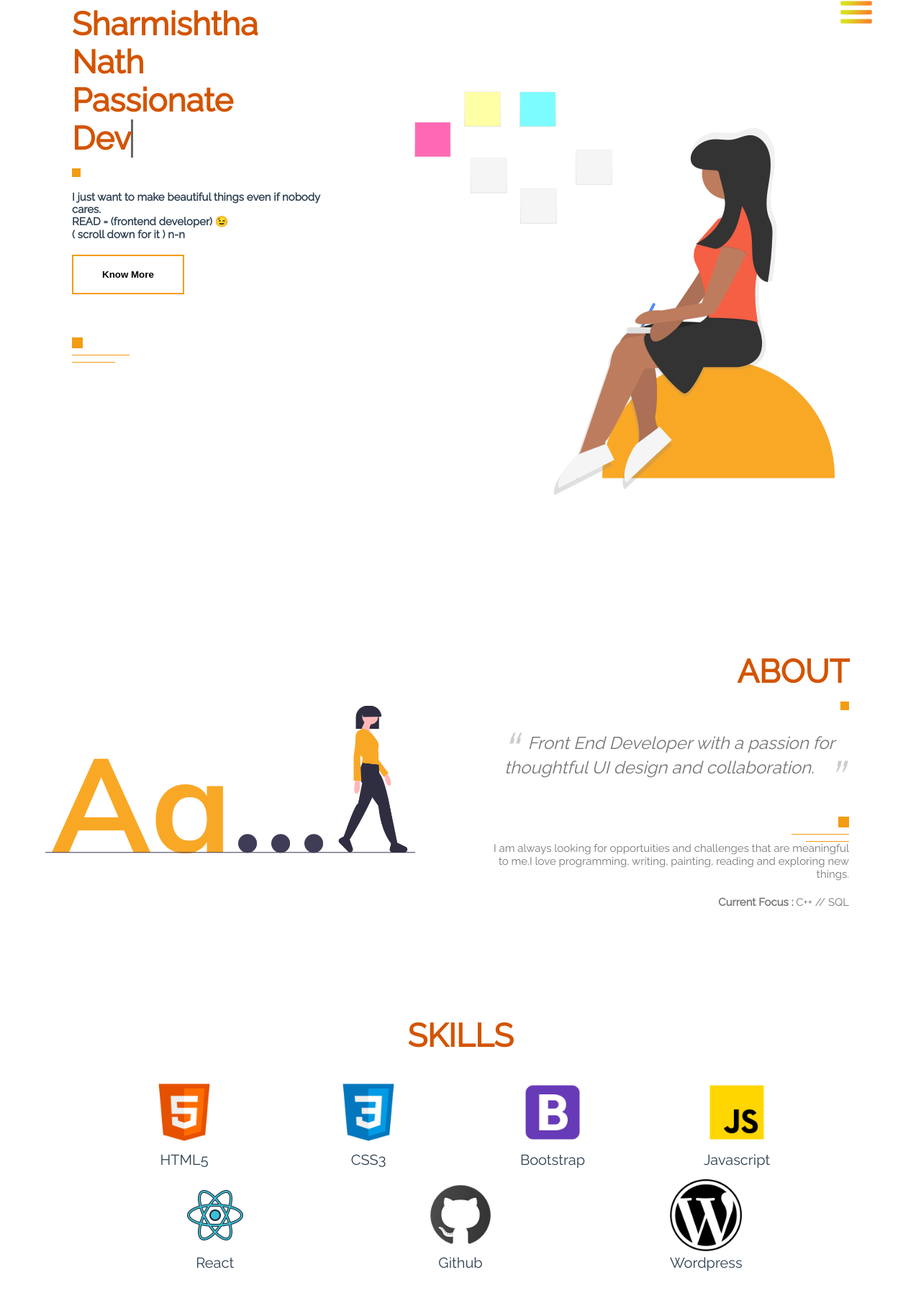
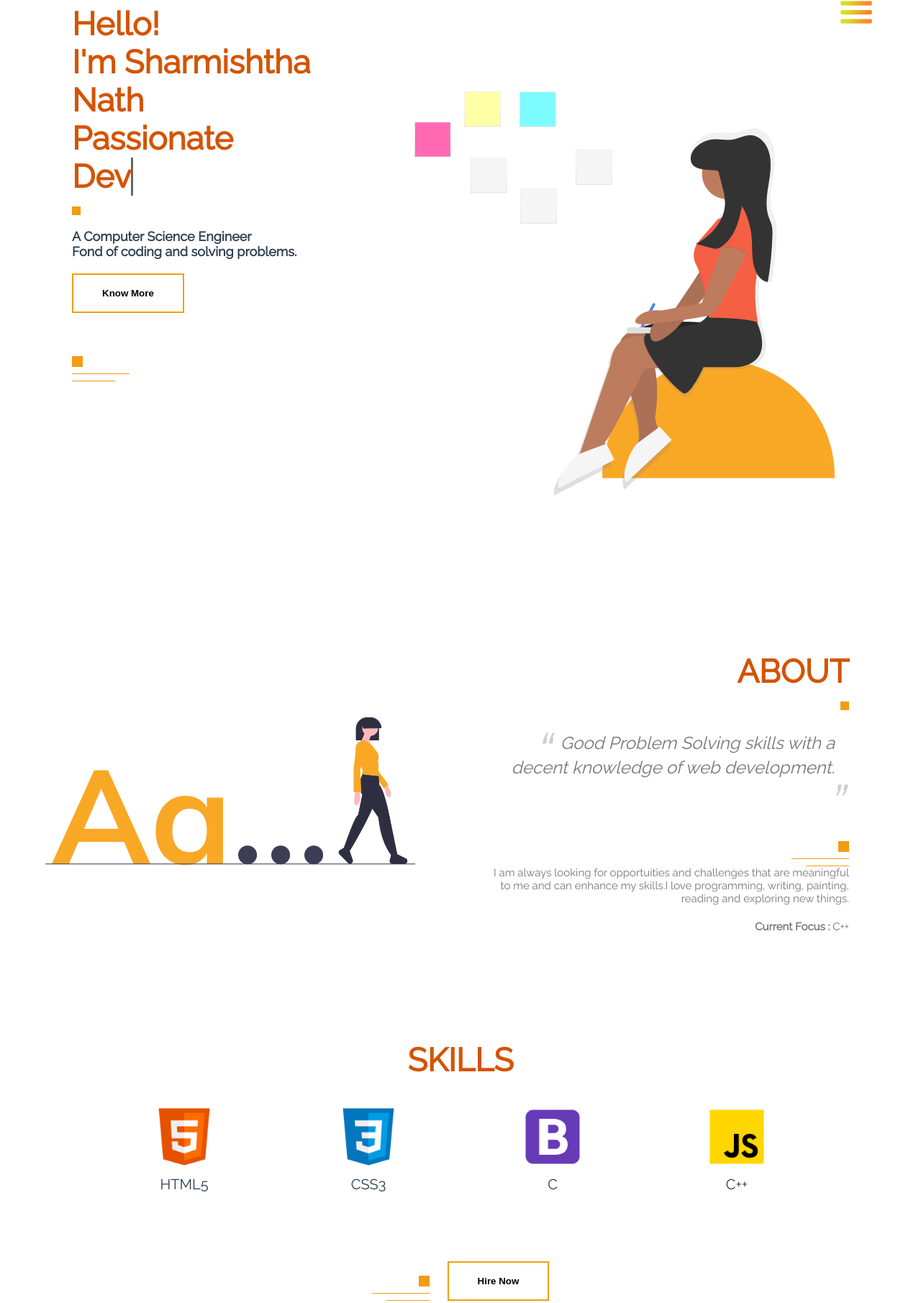
Before and after one commit to sharmishtha2401/sharmishtha2401.github.io, a plain HTML site: page index.html in a window 1280 px wide. Shown: the part 43-1854 px from the top of the page at 72% size. Drawn offline with nearby package versions, Linux system fonts and the light colour scheme; some packages are replaced by stand-ins of ours; a script that the page names is missing.

Commit message:
Add files via upload

```diff
--- a/index.html
+++ b/index.html
@@ -1,57 +1,43 @@
 <!DOCTYPE html>
 <html lang="en">
+
 <head>
   <meta charset="utf-8" />
   <title>Sharmishtha Nath | Resume</title>
   <link href="style.css" rel="stylesheet" type="text/css" />
-    <link
-      href="https://fonts.googleapis.com/css?family=Raleway:200,100,400"
-      rel="stylesheet"
-      type="text/css"
-    />
+  <link href="https://fonts.googleapis.com/css?family=Raleway:200,100,400" rel="stylesheet" type="text/css" />
   <meta name="viewport" content="width=device-width, initial-scal=1" />
-    <link
-      href="https://fonts.googleapis.com/css2?family=Rubik&display=swap"
-      rel="stylesheet"
-    />
+  <link href="https://fonts.googleapis.com/css2?family=Rubik&display=swap" rel="stylesheet" />
   <script src="https://cdn.jsdelivr.net/gh/cferdinandi/smooth-scroll/dist/smooth-scroll.polyfills.min.js"></script>
-    <link
-      rel="icon"
-      href="Images/fevicon%20icon.jpg"
-      type="image/gif"
-      sizes="16*16"
-    />
-    <script
-      src="https://code.jquery.com/jquery-3.5.1.min.js"
-      integrity="sha256-9/aliU8dGd2tb6OSsuzixeV4y/faTqgFtohetphbbj0="
-      crossorigin="anonymous"
-    ></script>
+  <link rel="icon" href="Images/fevicon%20icon.jpg" type="image/gif" sizes="16*16" />
+  <script src="https://code.jquery.com/jquery-3.5.1.min.js"
+    integrity="sha256-9/aliU8dGd2tb6OSsuzixeV4y/faTqgFtohetphbbj0=" crossorigin="anonymous"></script>
 </head>
+
 <body>
   <section id="header">
     <div class="container">
 
       <div class="header-text">
         <h1>
-            Sharmishtha Nath
+          Hello!
+          <br>
+          I'm Sharmishtha Nath
           <br />
+
           Passionate
           <br />
-            <span
-              class="txt-rotate"
-              data-period="2000"
-              data-rotate='[ "Developer.", "Coder.", "Learner." ]'
-            >
+          <span class="txt-rotate" data-period="2000" data-rotate='[ "Developer.", "Coder.", "Learner." ]'>
           </span>
         </h1>
         <span class="square"></span>
-          <h5>
-            I just want to make beautiful things even if nobody cares.
+        <h4>
+          A Computer Science Engineer
           <br />
-            READ = (frontend developer) 😉
+          Fond of coding and solving problems.
           <br />
-            ( scroll down for it ) n-n
-          </h5>
+
+        </h4>
         <button class="common-btn"><a href="#about">Know More</a></button>
         <div class="line">
           <span class="line-1"></span>
@@ -89,8 +75,7 @@
         <span class="square"></span>
         <blockquote>
           <p class="quotation">
-              Front End Developer with a passion for thoughtful UI design and
-              collaboration.
+            Good Problem Solving skills with a decent knowledge of web development.
           </p>
         </blockquote>
         <br /><br />
@@ -103,11 +88,11 @@
         </div>
         <p>
           I am always looking for opportuities and challenges that are
-            meaningful to me.I love programming, writing, painting, reading
+          meaningful to me and can enhance my skills.I love programming, writing, painting, reading
           and exploring new things.
         </p>
         <br />
-          <p><b>Current Focus :</b> C++ // SQL</p>
+        <p><b>Current Focus :</b> C++ </p>
       </div>
     </div>
   </section>
@@ -127,23 +112,12 @@
       </div>
       <div class="skill-col">
         <img src="Images/icons8-bootstrap-480.png" />
-          <h4>Bootstrap</h4>
+        <h4>C</h4>
       </div>
       <div class="skill-col">
         <img src="Images/icons8-javascript-480.png" />
-          <h4>Javascript</h4>
-        </div>
-        <div class="skill-col">
-          <img src="Images/icons8-react-400.png" />
-          <h4>React</h4>
-        </div>
-        <div class="skill-col">
-          <img src="Images/icons8-github-480.png" />
-          <h4>Github</h4>
-        </div>
-        <div class="skill-col">
-          <img src="Images/icons8-wordpress-480.png" />
-          <h4>Wordpress</h4>
+        <h4>C++</h4>
+
       </div>
     </div>
     <div class="skill-btn">
@@ -167,13 +141,12 @@
           <h1>PROJECTS</h1>
           <span class="square"></span>
           <p>
-              Currently, I am working on many projects soon share all here...
+            Currently, I am working on many projects and soon share all here...
             <br />
-              Till that checkout my Github for see my ongoing projects and
-              connect with me on twitter for updates 😊
+            Till that checkout my Github to see my ongoing projects and connect with me on LinkedIn.
           </p>
           <button class="common-btn">
-              <a href="https://twitter.com/DeveloperSmj">Connect Now</a>
+            <a href="https://www.linkedin.com/in/sharmishtha-nath-0910351ab/">Connect Now</a>
           </button>
           <div class="line">
             <span class="line-1"></span>
@@ -207,7 +180,14 @@
           <h6>Surat, India</h6>
           <ul>
             <li>High School</li>
+            <li>84.7% , CBSE Board</li>
+            <li>Physics, Chemistry,Maths, Computer Science, English</li>
+            <br />
+            <br>
+            <h4>Kendriya Vidyalaya No.2</h4>
+            <h6>Surat, India</h6>
             <li>Intermidiate</li>
+            <li>10/10 CGPA</li>
           </ul>
           <br />
           <div class="line">
@@ -216,6 +196,8 @@
           <br />
           <h4>Presidency University</h4>
           <h6>Bangalore, India</h6>
+          <li>SGPA : 8.6/10</li>
+          <li>CGPA : 9.44/10</li>
           <ul>
 
         </div>
@@ -238,23 +220,21 @@
         <h1>CONTACT</h1>
         <span class="square"></span>
         <div class="social-media">
-            <a href="mailto: sharmishtha2401@gmail.com"
-              ><img src="Images/icons8-gmail-48.png" />
-              <p>sharmishtha2401@gmail.com</p></a
-            >
+          <a href="mailto: sharmishtha2401@gmail.com"><img src="Images/icons8-gmail-48.png" />
+            <p>sharmishtha2401@gmail.com</p>
+          </a>
         </div>
         <div class="social-media">
-            <a href="https://github.com/sharmishtha2401"
-              ><img src="Images/icons8-github-48.png" />
-              <p>github.com/sharmishtha2401</p></a
-            >
+          <a href="https://github.com/sharmishtha2401"><img src="Images/icons8-github-48.png" />
+            <p>github.com/sharmishtha2401</p>
+          </a>
         </div>
         <div class="social-media">
-            <a href="https://www.linkedin.com/in/sharmishtha-nath-0910351ab/"
-              ><img src="Images/icons8-linkedin-48.png" />
-              <p>https://www.linkedin.com/in/sharmishtha-nath-0910351ab/</p></a
-            >
+          <a href="https://www.linkedin.com/in/sharmishtha-nath-0910351ab/"><img src="Images/icons8-linkedin-48.png" />
+            <p>https://www.linkedin.com/in/sharmishtha-nath-0910351ab/</p>
+          </a>
         </div>
+
 
         <div class="line">
           <span class="line-1"></span>
@@ -359,4 +339,5 @@
     });
   </script>
 </body>
+
 </html>
```
Lines whose indentation alone changed are shown as unchanged.
